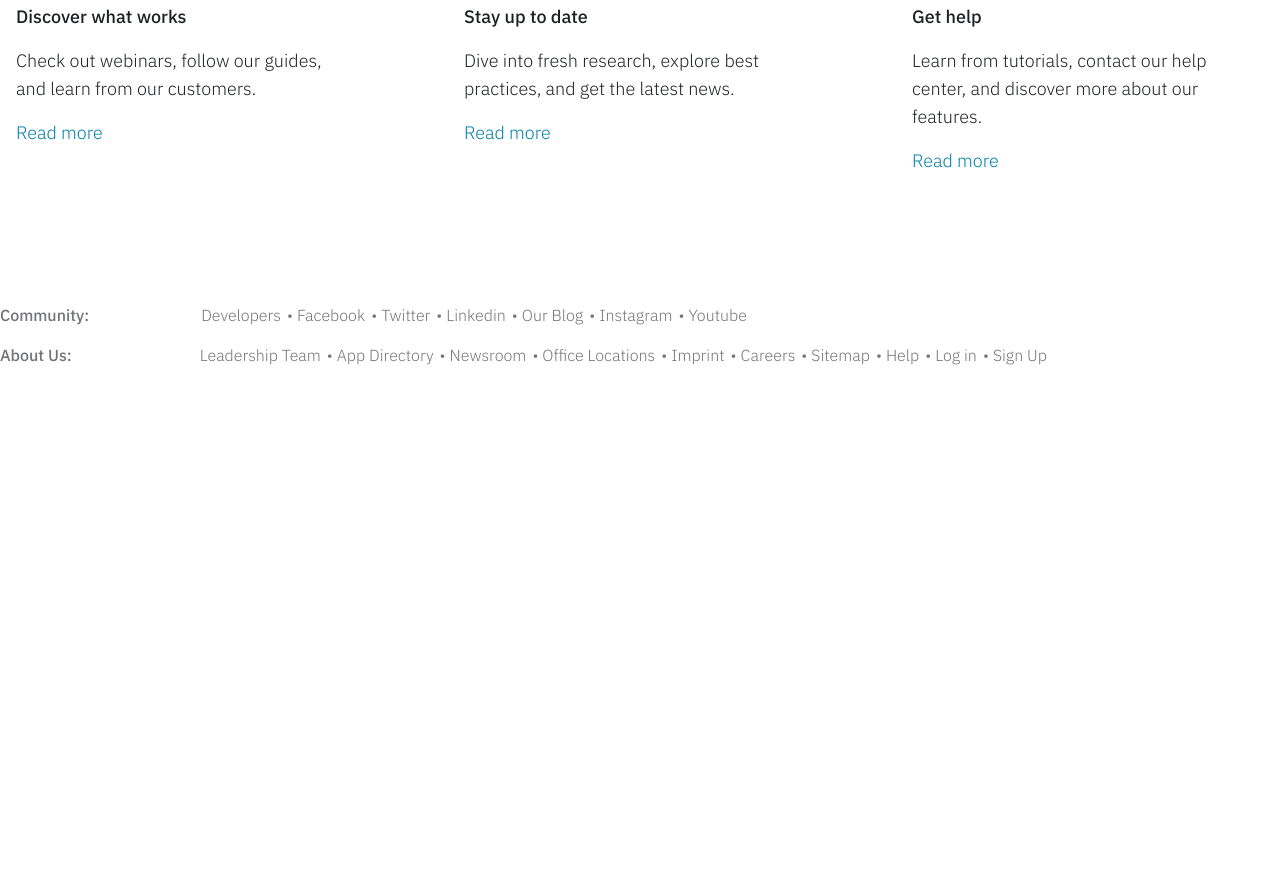
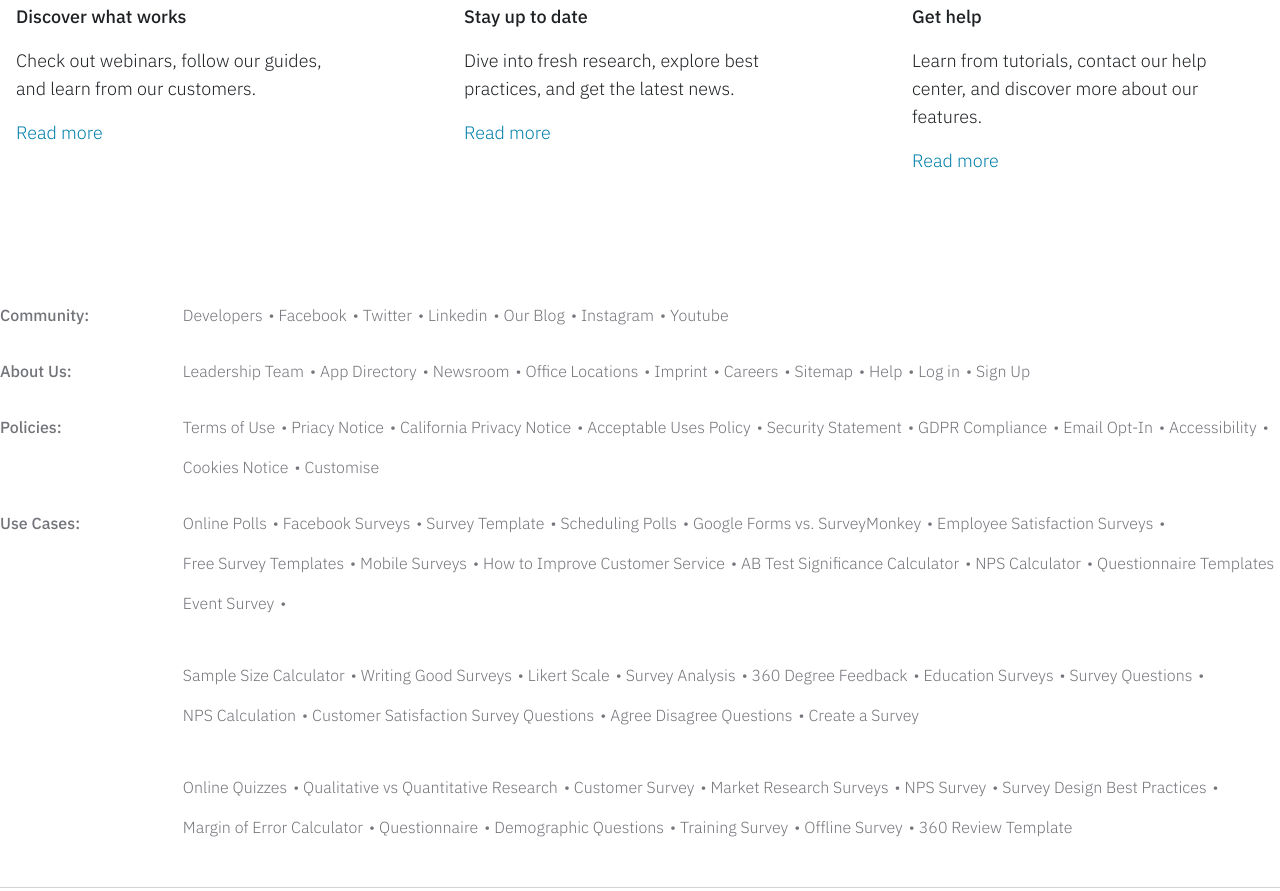
Before and after one commit to NapatpanOP/survey-monkey, a website built with Vite: page index.html in a window 1280 px wide. Shown: the part 6783-7674 px from the top of the page. Before the commit the page ends 7214 px from the top, so only its background shows below. Built offline with nearby package versions, Linux system fonts and the light colour scheme.

Commit message:
Add about us, policies and use cases in footer

```diff
--- a/index.html
+++ b/index.html
@@ -453,10 +453,11 @@
 
   <!-- Footer -->
   <footer class="max-w-7xl my-0 mx-auto grid gap-4 pt-16 pb-16">
+    <div class="mb-8 border-b-[1px] border-[#D1D3D4]">
       <!-- Community -->
-    <div class="flex gap-28 text-gray">
+      <div class="grid grid-cols-7 text-gray mb-8">
         <a href="#" class="font-medium hover:text-[#1e1e24]">Community:</a>
-      <ul class="flex gap-4 font-light point">
+        <ul class="col-span-6 flex flex-wrap gap-4 font-light point">
           <li><a href="#">Developers</a></li>
           <li><a href="#">Facebook</a></li>
           <li><a href="#">Twitter</a></li>
@@ -467,9 +468,9 @@
         </ul>
       </div>
       <!-- About Us -->
-    <div class="flex gap-32 text-gray">
+      <div class="grid grid-cols-7 text-gray mb-8">
         <a href="#" class="font-medium hover:text-[#1e1e24]">About Us:</a>
-      <ul class="flex gap-4 font-light point">
+        <ul class="col-span-6 flex flex-wrap gap-4 font-light point">
           <li><a href="#">Leadership Team</a></li>
           <li><a href="#">App Directory</a></li>
           <li><a href="#">Newsroom</a></li>
@@ -482,6 +483,71 @@
           <li><a href="#">Sign Up</a></li>
         </ul>
       </div>
+      <!-- Policies -->
+      <div class="grid grid-cols-7 text-gray mb-8">
+        <a href="#" class="font-medium hover:text-[#1e1e24]">Policies:</a>
+        <ul class="col-span-6 flex flex-wrap gap-4 font-light point">
+          <li><a href="#">Terms of Use</a></li>
+          <li><a href="#">Priacy Notice</a></li>
+          <li><a href="#">California Privacy Notice</a></li>
+          <li><a href="#">Acceptable Uses Policy</a></li>
+          <li><a href="#">Security Statement</a></li>
+          <li><a href="#">GDPR Compliance</a></li>
+          <li><a href="#">Email Opt-In</a></li>
+          <li><a href="#">Accessibility</a></li>
+          <li><a href="#">Cookies Notice</a></li>
+          <li><a href="#">Customise</a></li>
+        </ul>
+      </div>
+      <!-- Use Cases -->
+      <div class="grid grid-cols-7 text-gray mb-12">
+        <a href="#" class="font-medium hover:text-[#1e1e24]">Use Cases:</a>
+        <ul class="col-span-6 flex flex-wrap gap-4 font-light point">
+          <li><a href="#">Online Polls</a></li>
+          <li><a href="#">Facebook Surveys</a></li>
+          <li><a href="#">Survey Template</a></li>
+          <li><a href="#">Scheduling Polls</a></li>
+          <li><a href="#">Google Forms vs. SurveyMonkey</a></li>
+          <li><a href="#">Employee Satisfaction Surveys</a></li>
+          <li><a href="#">Free Survey Templates</a></li>
+          <li><a href="#">Mobile Surveys</a></li>
+          <li><a href="#">How to Improve Customer Service</a></li>
+          <li><a href="#">AB Test Significance Calculator</a></li>
+          <li><a href="#">NPS Calculator</a></li>
+          <li><a href="#">Questionnaire Templates</a></li>
+          <li><a href="#">Event Survey</a></li>
+
+          <ul class="col-span-6 flex flex-wrap gap-4 font-light point mt-8">
+            <li><a href="#">Sample Size Calculator</a></li>
+            <li><a href="#">Writing Good Surveys</a></li>
+            <li><a href="#">Likert Scale</a></li>
+            <li><a href="#">Survey Analysis</a></li>
+            <li><a href="#">360 Degree Feedback</a></li>
+            <li><a href="#">Education Surveys</a></li>
+            <li><a href="#">Survey Questions</a></li>
+            <li><a href="#">NPS Calculation</a></li>
+            <li><a href="#">Customer Satisfaction Survey Questions</a></li>
+            <li><a href="#">Agree Disagree Questions</a></li>
+            <li><a href="#">Create a Survey</a></li>
+          </ul>
+
+          <ul class="col-span-6 flex flex-wrap gap-4 font-light point mt-8">
+            <li><a href="#">Online Quizzes</a></li>
+            <li><a href="#">Qualitative vs Quantitative Research</a></li>
+            <li><a href="#">Customer Survey</a></li>
+            <li><a href="#">Market Research Surveys</a></li>
+            <li><a href="#">NPS Survey</a></li>
+            <li><a href="#">Survey Design Best Practices</a></li>
+            <li><a href="#">Margin of Error Calculator</a></li>
+            <li><a href="#">Questionnaire</a></li>
+            <li><a href="#">Demographic Questions</a></li>
+            <li><a href="#">Training Survey</a></li>
+            <li><a href="#">Offline Survey</a></li>
+            <li><a href="#">360 Review Template</a></li>
+          </ul>
+        </ul>
+      </div>
+    </div>
   </footer>
 
   <!-- <script type="module" src="/main.js"></script> -->
```
Lines whose indentation alone changed are shown as unchanged.
